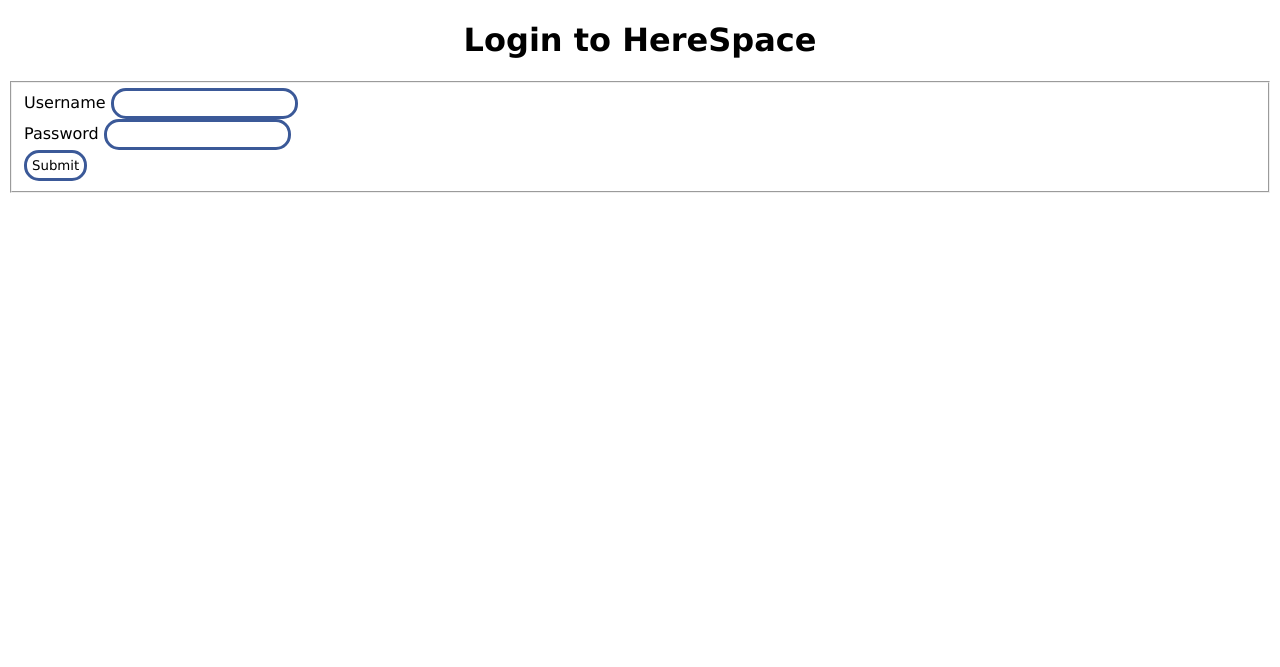
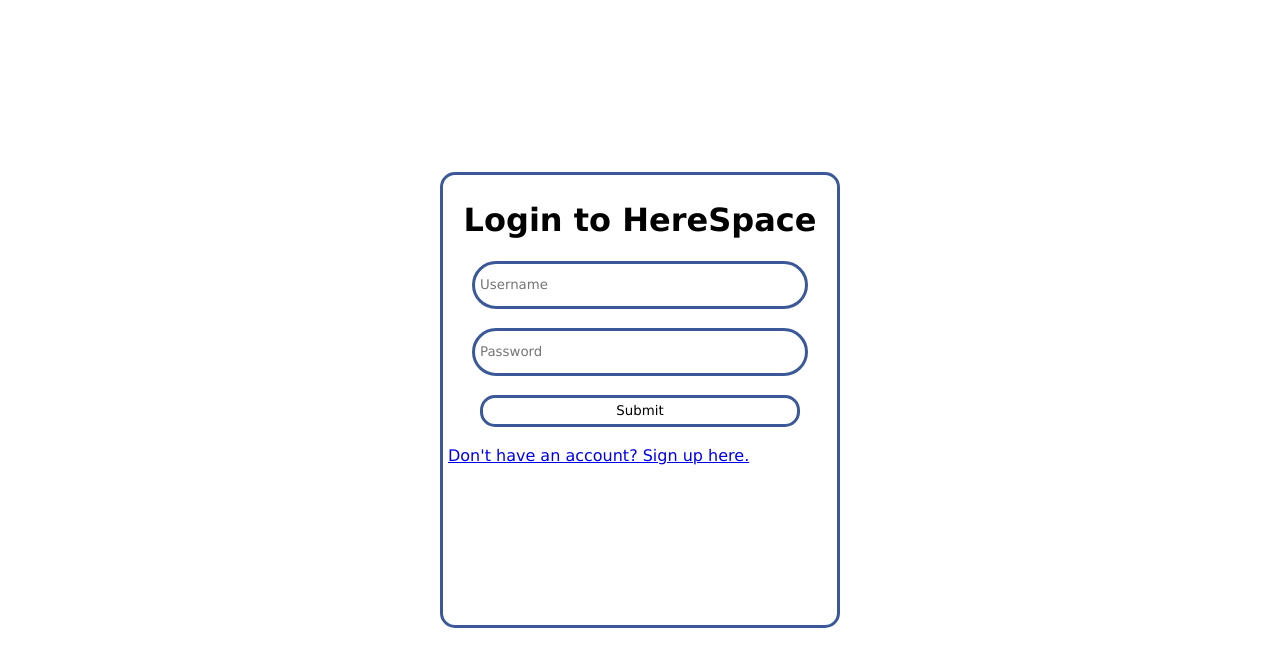
Before and after one commit to featherfeet/herespace, a Flask app: page /login in a window 1280 px wide. Shown: the top 667 px of the page. Run offline with Flask 2, Linux system fonts and the light colour scheme.

Commit message:
Fixed CSS of /login page. Added flashing of error messages to /login page. Added "Log Out" button to /home.

```diff
--- a/Server/login_route.py
+++ b/Server/login_route.py
@@ -1,6 +1,6 @@
 from __main__ import app, database_storage
 from flask_login import LoginManager, login_required, current_user, login_user
-from flask import render_template, Flask, request, redirect, url_for
+from flask import render_template, Flask, request, redirect, url_for, flash
 from storage.databasestorage import DatabaseStorage
 from loginform import LoginForm
 
@@ -13,8 +13,12 @@ def login():
         if form.validate_on_submit():
             user = database_storage.verifyUser(form.username.data, form.password.data)
             if user is None:
+                flash("Invalid credentials.")
                 return redirect(url_for("login"))
             login_user(user)
             return redirect(url_for("home"))
+        else:
+            flash("You must fill in all fields.")
+            return redirect(url_for("login"))
     elif request.method == "GET":
         return render_template("login.html", form = LoginForm())
--- a/Server/loginform.py
+++ b/Server/loginform.py
@@ -3,6 +3,6 @@ from wtforms import SubmitField, RadioField, SelectField, TextAreaField, Passwor
 from wtforms.validators import DataRequired
 
 class LoginForm(FlaskForm):
-    username = StringField("Username", validators = [DataRequired()])
-    password = PasswordField("Password", validators = [DataRequired()])
+    username = StringField("Username", validators = [DataRequired()], render_kw = {"placeholder": "Username"})
+    password = PasswordField("Password", validators = [DataRequired()], render_kw = {"placeholder": "Password"})
     submit = SubmitField("Submit")
--- a/Server/logout_route.py
+++ b/Server/logout_route.py
@@ -1,8 +1,9 @@
 from __main__ import app
 from flask_login import LoginManager, login_required, current_user, login_user, logout_user
-from flask import render_template, Flask, request, redirect, url_for
+from flask import render_template, Flask, request, redirect, url_for, flash
 
 @app.route("/logout")
 def logout():
+    flash("Logout successful.")
     logout_user()
     return redirect(url_for("login"))
--- a/Server/static/stylesheets/global.css
+++ b/Server/static/stylesheets/global.css
@@ -59,3 +59,7 @@ input.wrong {
 .add_plus {
     color: green;
 }
+
+a.buttonlike {
+    text-decoration: none;
+}
--- a/Server/static/stylesheets/login.css
+++ b/Server/static/stylesheets/login.css
@@ -0,0 +1,38 @@
+#login_box {
+    width: 30vw;
+    height: 55vh;
+    position: absolute;
+    left: 0;
+    right: 0;
+    top: 0;
+    bottom: 0;
+    margin: auto;
+}
+
+fieldset {
+    border: 0;
+}
+
+input#username, input#password {
+    display: block;
+    border-radius: 30px;
+    width: 25vw;
+    height: 2.5vw;
+    margin-left: auto;
+    margin-right: auto;
+}
+
+input[type=submit] {
+    display: block;
+    margin: 0 auto;
+    width: 25vw;
+    height: 2.5vw;
+}
+
+#signup_a {
+    text-align: center;
+}
+
+li.flashed_message {
+    color: red;
+}
--- a/Server/templates/home.html
+++ b/Server/templates/home.html
@@ -9,6 +9,9 @@
         </title>
     </head>
     <body>
+        <div id="logout_div">
+            <a href="/logout" class="buttonlike">Log Out</a>
+        </div>
         <h1>
             HereSpace: Home
         </h1>
--- a/Server/templates/login.html
+++ b/Server/templates/login.html
@@ -9,28 +9,31 @@
         </title>
     </head>
     <body>
+        <div id="login_box" class="decorated">
             <h1>
                 Login to HereSpace
             </h1>
+            {% with messages = get_flashed_messages() %}
+                {% if messages %}
+                    <ul>
+                        {% for message in messages %}
+                            <li class="flashed_message">
+                                {{ message }}
+                            </li>
+                        {% endfor %}
+                    </ul>
+                {% endif %}
+            {% endwith %}
             <form action="/login" method="post">
                 {{ form.csrf_token }}
-            <fieldset>
-                <section>
-                    <div>
-                        {{ form.username.label }}
                 {{ form.username }}
+                <br>
+                {{ form.password }}
+                <br>
+                {{ form.submit }}
+            </form>
+            <br>
+            <a href="/signup" id="signup_a">Don't have an account? Sign up here.</a>
         </div>
-                </section>
-                <section>
-                    <div>
-                        {{ form.password.label }}
-                        {{ form.password }}
-                    </div>
-                </section>
-                <section>
-                    {{ form.submit }}
-                </section>
-            </fieldset>
-        </form>
     </body>
 </html>
```
Also changed, not shown: Server/static/stylesheets/home.css (+11 -0 lines). Lines whose indentation alone changed are shown as unchanged.
